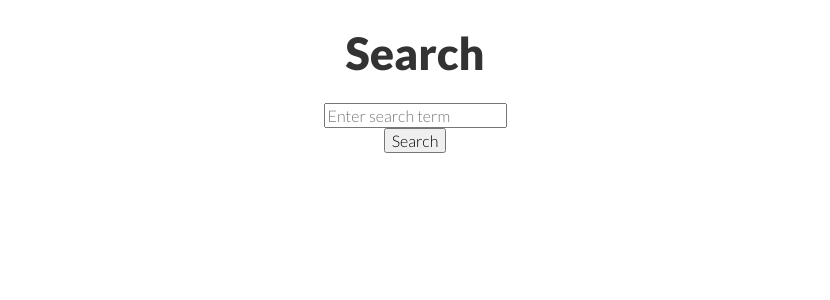
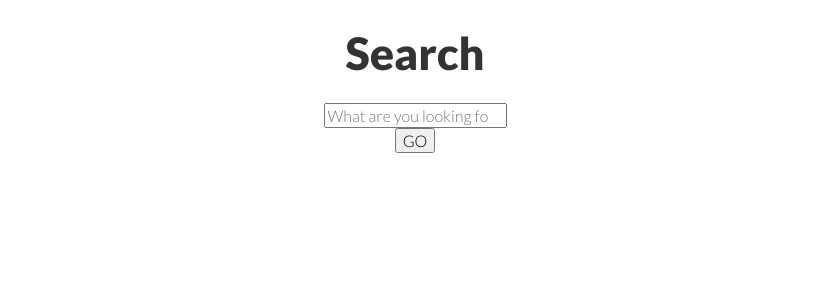
Before and after one commit to marste/Blog, a Jekyll site: the page built from search/index.html, in a window 1280 px wide. Shown: the part 179-479 px from the top of the page, without its empty margins (225-1055 px from the left). Built offline with Jekyll 4.4.1, drawn with Linux system fonts in a browser that asks for light colours; nearby versions of some CDN libraries; Markdown is read by kramdown in place of the engine named in the settings.

```diff
--- a/search/index.html
+++ b/search/index.html
@@ -9,9 +9,9 @@ search_omit: true
   <!-- Search form -->
   <form method="get" action="/search" data-search-form>
    <!--  <label for="q">Search term</label> -->
-    <input type="search" name="q" id="q" placeholder="Enter search term" data-search-input />
+    <input type="search" name="q" id="q" placeholder="What are you looking for?" data-search-input />
 	<br />
-	<input type="submit" value="Search" />
+	<input type="submit" value="GO" />
   </form>
 
   <br>
```
